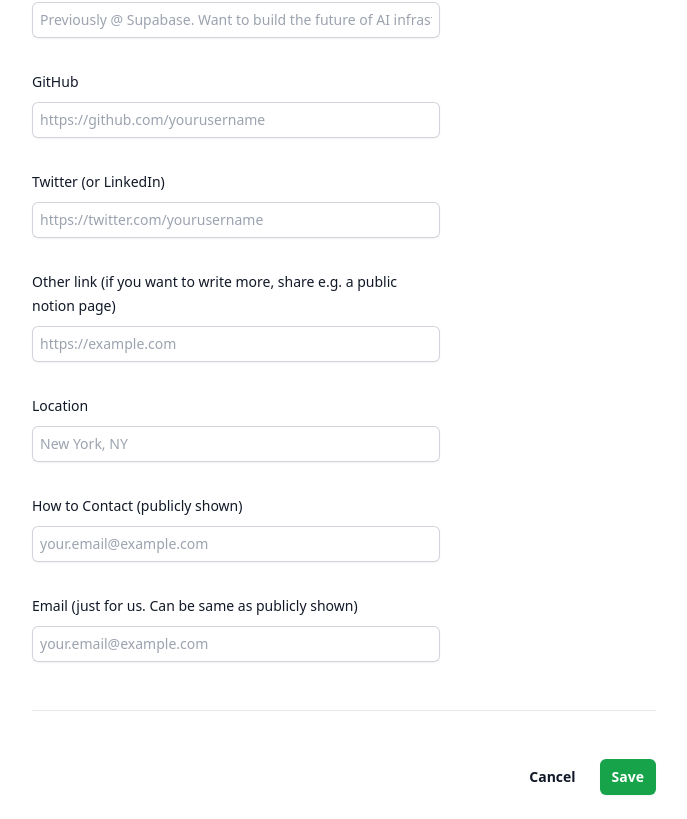
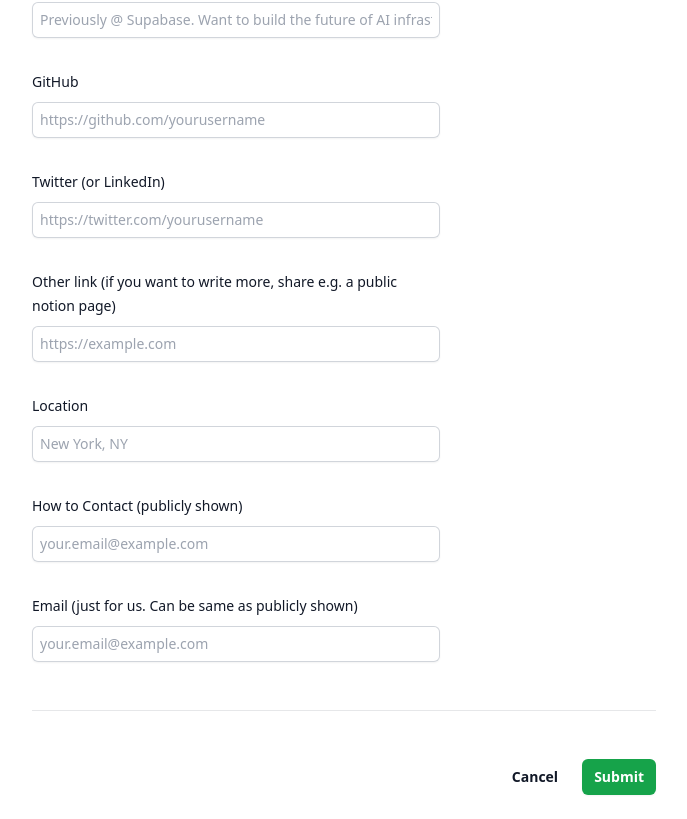
Before and after one commit to jackbridger/scaling-devtools, a Nuxt app: page /add-cofounder in a window 1280 px wide. Shown: the part 354-1173 px from the top of the page, without its empty margins (296-983 px from the left). Built offline with nearby package versions, Linux system fonts and the light colour scheme.

Commit message:
save -> submit

```diff
--- a/pages/add-cofounder.vue
+++ b/pages/add-cofounder.vue
@@ -67,7 +67,7 @@
 
       <div class="mt-6 flex items-center justify-end gap-x-6">
         <button type="button" class="text-sm font-semibold leading-6 text-gray-900" @click="cancel">Cancel</button>
-        <button type="submit" class="rounded-md bg-green-600 px-3 py-2 text-sm font-semibold text-white shadow-sm hover:bg-green-500 focus-visible:outline focus-visible:outline-2 focus-visible:outline-offset-2 focus-visible:outline-green-600">Save</button>
+        <button type="submit" class="rounded-md bg-green-600 px-3 py-2 text-sm font-semibold text-white shadow-sm hover:bg-green-500 focus-visible:outline focus-visible:outline-2 focus-visible:outline-offset-2 focus-visible:outline-green-600">Submit</button>
       </div>
     </div>
   </form>
--- a/pages/add-tool.vue
+++ b/pages/add-tool.vue
@@ -87,7 +87,7 @@
 
         <div class="mt-6 flex items-center justify-end gap-x-6">
           <button type="button" class="text-sm font-semibold leading-6 text-gray-900" @click="cancel">Cancel</button>
-          <button type="submit" class="rounded-md bg-green-600 px-3 py-2 text-sm font-semibold text-white shadow-sm hover:bg-green-500 focus-visible:outline focus-visible:outline-2 focus-visible:outline-offset-2 focus-visible:outline-green-600">Save</button>
+          <button type="submit" class="rounded-md bg-green-600 px-3 py-2 text-sm font-semibold text-white shadow-sm hover:bg-green-500 focus-visible:outline focus-visible:outline-2 focus-visible:outline-offset-2 focus-visible:outline-green-600">Submit</button>
         </div>
       </div>
     </form>
```
